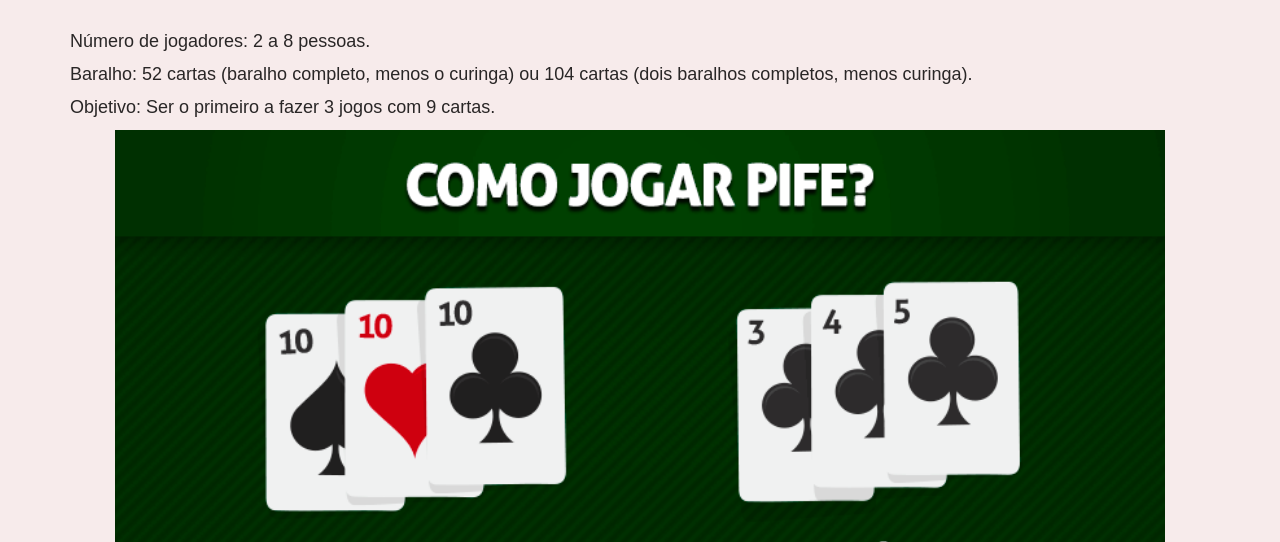
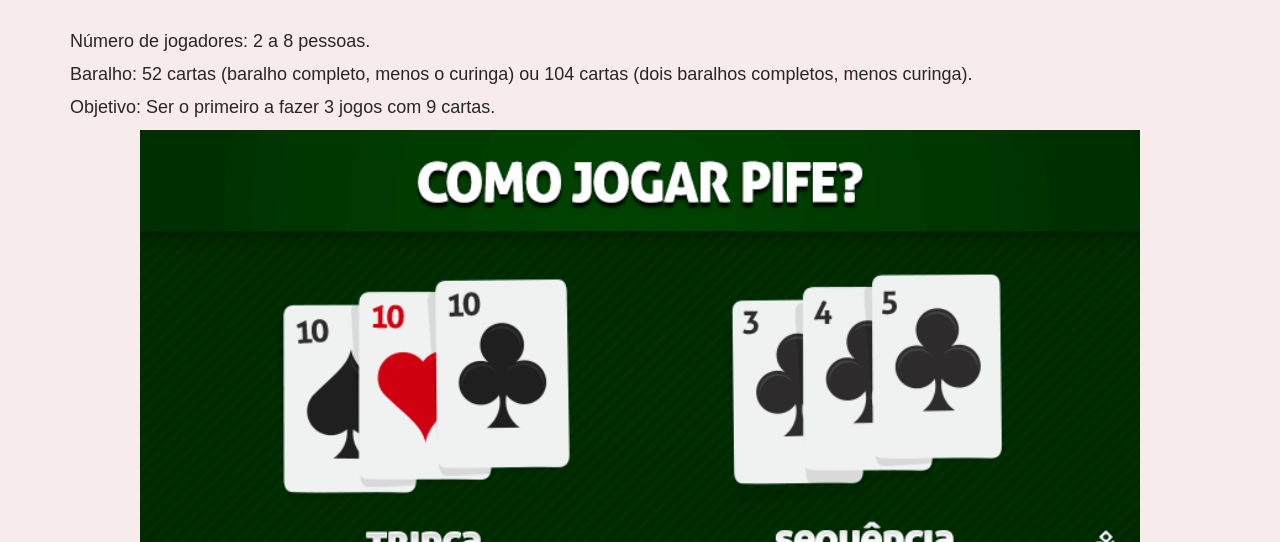
Before and after one commit to Issbelo/Issbelo.github.io, a plain HTML site: page pife.html in a window 1280 px wide. Shown: the part 258-800 px from the top of the page. Drawn offline with Linux system fonts and the light colour scheme.

Commit message:
Update pife.html

```diff
--- a/pife.html
+++ b/pife.html
@@ -83,7 +83,7 @@
       display: flex;
       flex-direction: column;
        align-items: center;
-      max-width: 1050px;
+      max-width: 1000px;
       margin: 0 auto;
     }
     .legenda {
```
